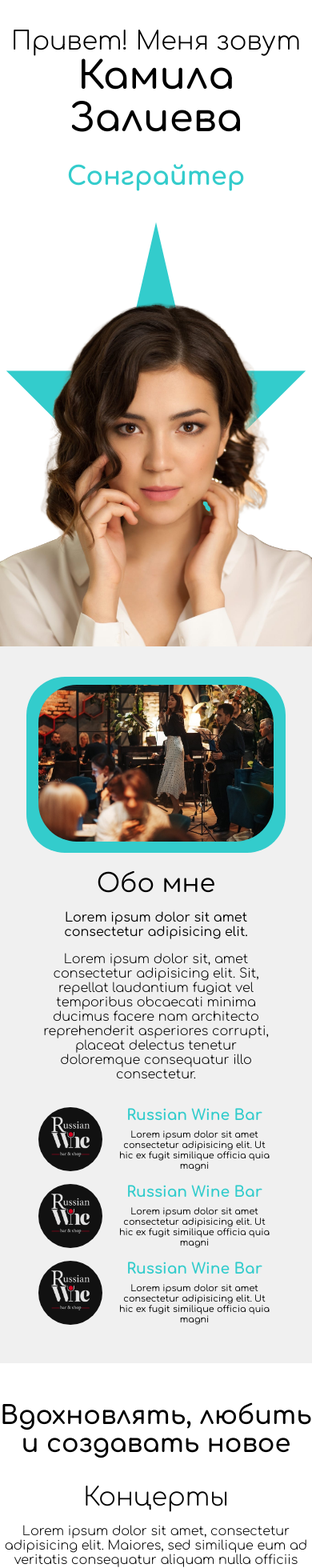
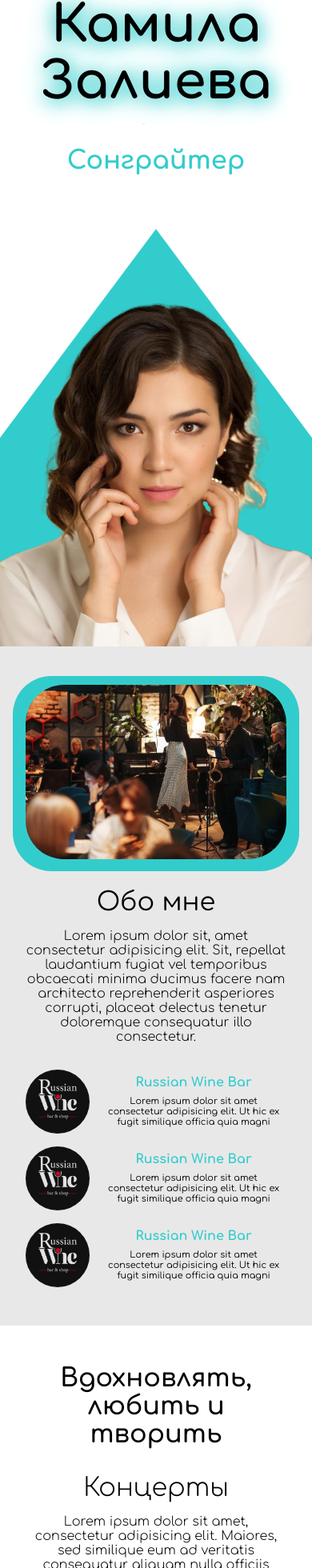
Before and after one commit to Wailingray/kamilazalieva, a React (Create React App) app: page / in a window 390 px wide. Shown: the part 36-1996 px from the top of the page at 80% size. Built offline with nearby package versions, Linux system fonts and the light colour scheme.

Commit message:
ready to deploy first version

```diff
--- a/src/components/about/about.module.css
+++ b/src/components/about/about.module.css
@@ -1,5 +1,5 @@
 .about {
-  background-color: #f0f0f0;
+  background-color: var(--about);
   padding: 0 6rem;
   height: 100vh;
   display: flex;
@@ -20,7 +20,7 @@
 
 .card {
   width: 80%;
-  height: 60vh;
+  height: 80vh;
   border-radius: 3rem;
   z-index: 2;
 }
@@ -89,9 +89,33 @@
   font-size: 1rem;
 }
 
+@media screen and (min-width: 2560px) {
+  .title {
+    font-size: 5rem;
+  }
+  .subtitle {
+    font-size: 3rem;
+    margin: 2rem 0;
+  }
+  .description {
+    font-size: 3rem;
+  }
+  .labelImage {
+    width: 10rem;
+    height: 10rem;
+  }
+  .labelTitle {
+    font-size: 2rem;
+  }
+  .labelDescription {
+    font-size: 2rem;
+  }
+}
+
 @media screen and (min-width: 480px) and (max-width: 1439px) {
   .about {
-    padding: 6rem;
+    min-height: 100vh;
+    padding: 6rem 3rem;
     flex-direction: column;
     height: auto;
   }
@@ -102,6 +126,7 @@
   }
 
   .background {
+    max-height: 110%;
     width: 110%;
     height: 110%;
     top: -5%;
@@ -122,9 +147,8 @@
     font-size: 1.5rem;
   }
 
-
-
   .description {
+    max-width: 80%;
     margin: 0 auto;
     font-size: 1.5rem;
   }
@@ -135,7 +159,8 @@
 
 @media screen and (max-width: 479px) {
   .about {
-    padding: 3rem 3rem;
+    min-height: 100vh;
+    padding: 3rem 2rem;
     flex-direction: column;
     height: auto;
   }
@@ -153,7 +178,7 @@
   }
 
   .labelDescription {
-    font-size: .7rem;
+    font-size: 0.7rem;
   }
 
   .descriptionContainer {
@@ -161,7 +186,7 @@
     text-align: center;
   }
 
-  .labelTItle {
+  .labelTitle {
     font-size: 1rem;
   }
 
@@ -171,6 +196,7 @@
   }
 
   .subtitle {
+    display: none;
     font-size: 1rem;
   }
 
--- a/src/components/contact/Contact.jsx
+++ b/src/components/contact/Contact.jsx
@@ -1,4 +1,4 @@
-import React, { useRef, useState } from "react";
+import React, { useEffect, useRef, useState } from "react";
 import styles from "./contact.module.css";
 import phonePath from "../../images/icons/phone.svg";
 import emailPath from "../../images/icons/email.svg";
@@ -43,7 +43,8 @@ export const Contact = () => {
           setError(true);
           console.log(error.text);
         }
-      );
+      )
+      .finally(window.focus());
   };
 
   const changeNameField = (e) => {
--- a/src/components/contact/contact.module.css
+++ b/src/components/contact/contact.module.css
@@ -48,6 +48,7 @@
 .info {
   display: flex;
   flex-direction: column;
+  justify-content: space-between;
   gap: 4rem;
 }
 
@@ -70,6 +71,7 @@
   max-width: 80%;
   justify-content: space-between;
   display: flex;
+  align-items: flex-end;
   gap: 1rem;
 }
 
@@ -77,8 +79,7 @@
   transition: 0.2s linear;
 }
 
-.link:hover,
-.link:focus {
+.link:hover {
   opacity: 0.7;
   transform: translateY(-0.4em);
 }
@@ -110,7 +111,7 @@
   width: 70%;
   height: 4rem;
   border: none;
-  border-bottom: 1px solid var(--heavy-1);
+  border-bottom: 2px solid var(--heavy-1);
   transition: 0.2s linear;
 }
 
@@ -135,7 +136,7 @@
   border-radius: 0.5rem;
   padding: 0.5rem 0 0 0.5rem;
   width: 100%;
-  border: 1px solid var(--heavy-1);
+  border: 2px solid var(--heavy-1);
   resize: none;
   transition: 0.2s linear;
 }
@@ -154,6 +155,7 @@
 
 .button {
   font-size: 1.5rem;
+  height: 4rem;
   border-radius: 0.5rem;
   border: none;
   padding: 1rem;
@@ -176,6 +178,44 @@
   width: 35%;
   font-size: 1rem;
   font-weight: 100;
+}
+
+@media screen and (min-width: 2560px) {
+  .contacts {
+    gap: 2rem;
+  }
+  .title {
+    font-size: 5rem;
+  }
+  .heading {
+    font-size: 3rem;
+  }
+  .itemText {
+    font-size: 3rem;
+  }
+  .itemImage {
+    width: 8rem;
+  }
+  .form {
+    gap: 4rem;
+  }
+  .input {
+    font-size: 3rem;
+  }
+  .textarea {
+    font-size: 3rem;
+  }
+  .input::placeholder {
+    font-size: 3rem;
+  }
+  .textarea::placeholder {
+    font-size: 3rem;
+  }
+  .button {
+    height: 8rem;
+    border-radius: 1rem;
+    font-size: 3rem;
+  }
 }
 
 @media screen and (max-width: 1439px) {
--- a/src/components/gallery/Gallery.jsx
+++ b/src/components/gallery/Gallery.jsx
@@ -14,6 +14,21 @@ export const Gallery = () => {
   const images = [
     {
       src: photoPath,
+    },
+    {
+      src: kamilaMobilePath,
+    },
+    {
+      src: kamilaMobilePath,
+    },
+    {
+      src: kamilaMobilePath,
+    },
+    {
+      src: kamilaMobilePath,
+    },
+    {
+      src: kamilaMobilePath,
     },
     {
       src: kamilaMobilePath,
@@ -36,7 +51,7 @@ export const Gallery = () => {
   return (
     <section className={styles.gallery}>
       <div className={styles.description}>
-        <h1 className={styles.title}>Вдохновлять, любить и создавать новое</h1>
+        <h1 className={styles.title}>Вдохновлять, любить и творить</h1>
       </div>
       <div className={styles.section}>
         <motion.div ref={carousel} className={styles.carousel}>
@@ -87,7 +102,7 @@ export const Gallery = () => {
           </motion.div>
         </motion.div>
         <div className={styles.commentContainer}>
-          <h3 className={styles.commentTitle}>Концерты</h3>
+          <h3 className={styles.commentTitle}>Ученики</h3>
           <p className={styles.comment}>
             Lorem ipsum dolor sit amet, consectetur adipisicing elit. Maiores,
             sed similique eum ad veritatis consequatur aliquam nulla officiis
@@ -116,7 +131,7 @@ export const Gallery = () => {
           </motion.div>
         </motion.div>
         <div className={styles.commentContainer}>
-          <h3 className={styles.commentTitle}>Концерты</h3>
+          <h3 className={styles.commentTitle}>Творчество</h3>
           <p className={styles.comment}>
             Lorem ipsum dolor sit amet, consectetur adipisicing elit. Maiores,
             sed similique eum ad veritatis consequatur aliquam nulla officiis
--- a/src/components/gallery/gallery.module.css
+++ b/src/components/gallery/gallery.module.css
@@ -1,8 +1,10 @@
 .gallery {
+  min-height: 100vh;
   padding: 3rem 3rem;
   display: flex;
   gap: 5rem;
   flex-direction: column;
+  justify-content: space-between;
   align-items: center;
   text-align: center;
 }
@@ -77,6 +79,21 @@
   display: flex;
 }
 
+@media screen and (min-width: 2560px) {
+  .gallery {
+    padding: 6rem;
+  }
+  .title {
+    font-size: 5rem;
+  }
+  .commentTitle {
+    font-size: 3rem;
+  }
+  .comment {
+    font-size: 3rem;
+  }
+}
+
 @media screen and (max-width: 1439px) {
   .section {
     flex-direction: column-reverse;
@@ -108,9 +125,13 @@
 
 @media screen and (max-width: 1023px) {
   .title {
+    margin: 0 auto;
+    max-width: 80%;
     font-size: 2rem;
   }
-
+  .commentContainer {
+    padding: 0 2rem;
+  }
   .gallery {
     gap: 2rem;
   }
--- a/src/components/galleryItem/galleryItem.module.css
+++ b/src/components/galleryItem/galleryItem.module.css
@@ -28,18 +28,12 @@
 .icon {
   width: 100%;
   opacity: 0.8;
-  transition: .2s linear;
+  transition: 0.2s linear;
 }
 
 .icon:hover {
   opacity: 1;
   transform: translateY(-0.4em);
-}
-
-@media screen and (max-width: 1023px) {
-  .galleryItem {
-    margin: 1rem;
-  }
 }
 
 .image {
@@ -48,5 +42,19 @@
   min-width: 300px;
   max-height: 80vh;
   max-width: 80vw;
-  width: 100%
+  width: 100%;
 }
+
+
+@media screen and (min-width: 2560px) {
+  .galleryItem {
+    width: 30rem;
+    height: 30rem;
+  }
+}
+
+@media screen and (max-width: 1023px) {
+  .galleryItem {
+    margin: 1rem;
+  }
+}
--- a/src/components/intro/Intro.jsx
+++ b/src/components/intro/Intro.jsx
@@ -12,7 +12,7 @@ export const Intro = () => {
       <section className={styles.container}>
         <div className={styles.greetingsSection}>
           <div className={styles.greetingsWrapper}>
-            <h2 className={styles.hello}>Привет! Меня зовут</h2>
+            <h2 className={styles.hello}>Привет! Я</h2>
             <h1 className={styles.name}>Камила Залиева</h1>
             <div className={styles.title}>
               <div className={styles.titleWrapper}>
--- a/src/components/intro/intro.module.css
+++ b/src/components/intro/intro.module.css
@@ -8,12 +8,14 @@
   display: flex;
   flex-direction: column;
   justify-content: center;
-  gap: 2rem;
+  gap: 3rem;
 }
 
 .name {
-  font-size: 5rem;
-  font-weight: 600;
+  font-size: 8rem;
+  font-weight: 700;
+  text-shadow: 3px 3px 20px var(--complementary-1),
+    -2px 1px 30px var(--complementary-1);
 }
 
 .scrollButton {
@@ -24,6 +26,7 @@
 }
 
 .hello {
+  display: none;
   font-size: 3rem;
   font-weight: 300;
 }
@@ -98,7 +101,46 @@
   }
 }
 
+@media screen and (min-width: 2560px) {
+  .greetingsWrapper {
+    padding-left: 6rem;
+  }
+  .name {
+    font-size: 16rem;
+  }
+  .photo {
+    position: absolute;
+  }
+  .title {
+    height: 8rem;
+  }
+  .titleItem {
+    height: 8rem;
+    font-size: 5rem;
+  }
+  .description {
+    font-size: 4rem;
+  }
+  @keyframes move {
+    25% {
+      transform: translateY(-8rem);
+    }
+    50% {
+      transform: translateY(-16rem);
+    }
+    75% {
+      transform: translateY(-24rem);
+    }
+    100% {
+      transform: translateY(-32rem);
+    }
+  }
+}
+
 @media screen and (min-width: 1440px) {
+  .name {
+    max-width: 70%;
+  }
   .photo {
     position: absolute;
   }
@@ -142,7 +184,7 @@
   }
 
   .greetingsWrapper {
-    gap: 0;
+    gap: 2rem;
   }
 
   .titleItem {
@@ -150,6 +192,7 @@
   }
 
   .name {
+    max-width: 70%;
     font-size: 3rem;
   }
 
@@ -187,14 +230,17 @@
   .container {
     height: 100%;
     flex-direction: column;
+    justify-content: flex-start;
   }
 
   .greetingsWrapper {
-    padding-left: 0;
-    padding-top: 2rem;
+    padding: 2rem 2rem 0 2rem;
+    display: flex;
+    flex-direction: column;
     text-align: center;
-    justify-content: flex-start;
-    gap: 0rem;
+    justify-content: center;
+    align-items: center;
+    gap: 1rem;
     height: 100%;
   }
 
@@ -204,7 +250,7 @@
   }
 
   .name {
-    font-size: 3rem;
+    font-size: 4rem;
   }
 
   .hello {
@@ -216,6 +262,7 @@
   }
 
   .greetingsSection {
+    align-items: flex-start;
     flex: 1;
   }
 
@@ -230,17 +277,6 @@
   }
 
   .photoBackground {
-    clip-path: polygon(
-      50% 0%,
-      61% 35%,
-      98% 35%,
-      68% 57%,
-      79% 91%,
-      50% 70%,
-      21% 91%,
-      32% 57%,
-      2% 35%,
-      39% 35%
-    );
+    clip-path: polygon(50% 0, 100% 50%, 100% 100%, 0% 100%, 0 50%, 50% 0);
   }
 }
--- a/src/components/videos/videos.module.css
+++ b/src/components/videos/videos.module.css
@@ -11,7 +11,7 @@
 
 .title {
   text-align: center;
-  font-weight: 600;
+  font-weight: 700;
   font-size: 3rem;
   margin-bottom: 4rem;
   color: white;
@@ -99,7 +99,19 @@
 .link:hover {
   color: var(--backing);
 }
-
+@media screen and (min-width: 2560px) {
+  .title {
+    font-size: 5rem;
+  }
+  .link{
+    font-size: 3rem;
+  }
+  .section {
+    grid-template-columns: repeat(2, minmax(20rem, 80rem));
+    grid-template-rows: repeat(2, minmax(30rem, 50rem));
+    gap: 6rem;
+  }
+}
 @media screen and (max-width: 1439px) {
   .section {
     width: 100%;
@@ -120,7 +132,6 @@
 }
 
 @media screen and (max-width: 1023px) {
-
   .section {
     gap: 3rem;
   }
@@ -152,9 +163,7 @@
   }
 }
 
-
 @media screen and (max-width: 550px) {
-
   .shapeBottom svg {
     height: 15px;
   }
--- a/src/index.css
+++ b/src/index.css
@@ -23,5 +23,5 @@ code {
   --complementary-2: #87e6e6;
   --complementary-1: #33cccc;
   --backing: #ffb273;
-
+  --about: #e8e8e8;
 }
```
